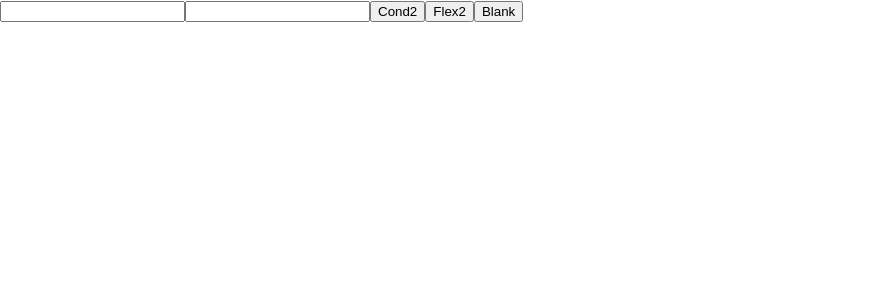
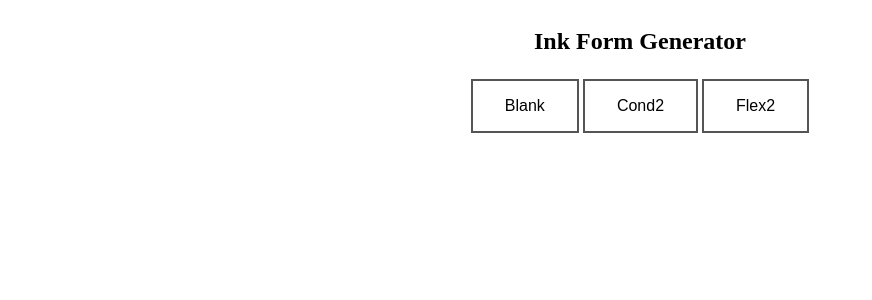
Before and after one commit to tsinco/vone-materials-tool, a React (Create React App) app: page / in a window 1280 px wide. Shown: the top 300 px of the page, without its empty margins (0-872 px from the left). Built offline with nearby package versions, Linux system fonts and the light colour scheme.

Commit message:
working code
generates form base on templates

```diff
--- a/src/App.css
+++ b/src/App.css
@@ -1,38 +1,34 @@
-.App {
-  text-align: center;
-}
-
-.App-logo {
-  height: 40vmin;
-  pointer-events: none;
-}
-
-@media (prefers-reduced-motion: no-preference) {
-  .App-logo {
-    animation: App-logo-spin infinite 20s linear;
-  }
-}
-
-.App-header {
-  background-color: #282c34;
-  min-height: 100vh;
+.body {
   display: flex;
   flex-direction: column;
   align-items: center;
-  justify-content: center;
-  font-size: calc(10px + 2vmin);
+}
+
+.button {
+  background-color: white;
+  color: black;
+  border: 2px solid #555555;
+  padding: 16px 32px;
+  text-align: center;
+  text-decoration: none;
+  display: inline-block;
+  font-size: 16px;
+  margin: 4px 2px;
+  transition-duration: 0.4s;
+  cursor: pointer;
+}
+
+.button :hover {
+  background-color: #555555;
   color: white;
 }
-
-.App-link {
-  color: #61dafb;
+input[type="text"],
+select {
+  width: 100%;
+  padding: 12px 20px;
+  margin: 8px 0;
+  display: inline-block;
+  border: 1px solid #ccc;
+  border-radius: 4px;
+  box-sizing: border-box;
 }
-
-@keyframes App-logo-spin {
-  from {
-    transform: rotate(0deg);
-  }
-  to {
-    transform: rotate(360deg);
-  }
-}
--- a/src/App.tsx
+++ b/src/App.tsx
@@ -1,10 +1,10 @@
 import "./App.css";
-import Form from "./Form/form";
 import Template from "./Form/template";
 
 function App() {
   return (
-    <div>
+    <div className="body">
+      <h2>Ink Form Generator</h2>
       <Template />
     </div>
   );
--- a/src/Form/form.tsx
+++ b/src/Form/form.tsx
@@ -1,4 +1,5 @@
-import React, { useState, useReducer } from "react";
+//import React, { useState } from "react";
+import { useForm } from "react-hook-form";
 import download from "./download";
 interface profile {
   name: string;
@@ -7,51 +8,66 @@ interface profile {
 }
 
 const Form: React.FC<profile> = (props) => {
-  const [state, setState] = useState({ ...props });
-  const handleSubmit = (e: React.FormEvent<HTMLFormElement>) => (obj: any) => {
-    e.preventDefault();
+  //const [state, setState] = useState({ ...props });
+  const { handleSubmit, register } = useForm<profile>({
+    defaultValues: {
+      ...props,
+    },
+  });
+
+  // const handleOnSubmit = (obj: any) => (
+  //   e: React.FormEvent<HTMLInputElement>
+  // ) => {
+  //   e.preventDefault();
+  //   const data = JSON.stringify(obj);
+  //   alert(data);
+  //   download(data, "data.json", "text/plain");
+  // };
+
+  const onSubmit = handleSubmit((obj) => {
     const data = JSON.stringify(obj);
     download(data, "data.json", "text/plain");
-  };
-  const handleOnChange = (name: string) => (
-    e: React.ChangeEvent<HTMLInputElement>
-  ) => {
-    setState({
-      ...state,
-      [name]: e.target.value,
-    });
-  };
+    // alert(JSON.stringify(data));
+  });
+  // const handleOnChange = (name: string) => (
+  //   e: React.ChangeEvent<HTMLInputElement>
+  // ) => {
+  //   setState({
+  //     ...state,
+  //     [name]: e.target.value,
+  //   });
+  // };
   return (
-    <form onSubmit={handleSubmit}>
+    <form onSubmit={onSubmit}>
       <div>
         <label htmlFor="type">Ink Type</label>
         <input
           name="type"
           type="text"
-          value={state.type}
-          onChange={handleOnChange("type")}
+          //value={state.type}
+          //onChange={handleOnChange("type")}
+          ref={register({ required: true })}
         />
 
         <label htmlFor="name"> Name</label>
         <input
           name="name"
           type="text"
-          value={state.name}
-          onChange={handleOnChange("name")}
+          //value={state.name}
+          //onChange={handleOnChange("name")}
+          ref={register({ required: true })}
         />
 
-        <label htmlFor="expiration"> Expiration Date</label>
+        <label htmlFor="expiration"> Expiration Date: </label>
         <input
           name="expiration"
           type="date"
           //value={new Date(state.expiration)}
-          onChange={handleOnChange("expiration")}
+          //onChange={handleOnChange("expiration")}
+          ref={register({ required: true })}
         />
-
-        <button type="submit" value="Download File">
-          Download
-        </button>
       </div>
+      <button type="submit">submit</button>
     </form>
   );
 };
--- a/src/Form/reducer.ts
+++ b/src/Form/reducer.ts
@@ -1,14 +1,13 @@
-import Form from "./form";
-type ActionType = {
+type InkType = {
   type: "Cond2" | "Flex2" | "Solder Paste Bi" | "Solder Paste Pb" | "Blank";
 };
 
-function reducer(state: any, action: ActionType) {
+function reducer(state: any, action: InkType) {
   switch (action.type) {
     case "Cond2":
       return {
-        type: "Flex2",
-        name: "BigMac",
+        type: "Cond2",
+        name: "Pizza",
         expiration: new Date("2011-01-08"),
       };
     case "Flex2":
--- a/src/Form/template.tsx
+++ b/src/Form/template.tsx
@@ -1,23 +1,52 @@
 import Form from "./form";
-import { useReducer } from "react";
+import { useReducer, useState } from "react";
 import reducer from "./reducer";
 
 const Templates: React.FC = () => {
+  const [available, setAvailable] = useState(false);
   const [state, dispatch] = useReducer(reducer, {
     type: "",
     name: "",
     expiration: new Date(),
   });
+  const handleOnclick = (template: any) => (
+    e: React.MouseEvent<HTMLButtonElement, MouseEvent>
+  ) => {
+    dispatch(template);
+    setAvailable(true);
+  };
   return (
     <main>
       <div>
-        <input name="type" type="text" value={state.type} />
-        <input name="name" type="text" value={state.name} />
-        <button onClick={() => dispatch({ type: "Cond2" })}>Cond2</button>
-        <button onClick={() => dispatch({ type: "Flex2" })}>Flex2</button>
-        <button onClick={() => dispatch({ type: "Blank" })}>Blank</button>
+        {!available ? (
+          <div>
+            <button
+              className="button"
+              onClick={handleOnclick({ type: "Blank" })}
+            >
+              Blank
+            </button>
+            <button
+              className="button"
+              onClick={handleOnclick({ type: "Cond2" })}
+            >
+              Cond2
+            </button>
+            <button
+              className="button"
+              onClick={handleOnclick({ type: "Flex2" })}
+            >
+              Flex2
+            </button>
+          </div>
+        ) : null}
       </div>
-      {/* <Form {...state}> </Form> */}
+      {available ? (
+        <div>
+          <button onClick={() => setAvailable(false)}>Back to Templates</button>
+          <Form {...state}> </Form>
+        </div>
+      ) : null}
     </main>
   );
 };
--- a/src/index.css
+++ /dev/null
@@ -1,13 +0,0 @@
-body {
-  margin: 0;
-  font-family: -apple-system, BlinkMacSystemFont, 'Segoe UI', 'Roboto', 'Oxygen',
-    'Ubuntu', 'Cantarell', 'Fira Sans', 'Droid Sans', 'Helvetica Neue',
-    sans-serif;
-  -webkit-font-smoothing: antialiased;
-  -moz-osx-font-smoothing: grayscale;
-}
-
-code {
-  font-family: source-code-pro, Menlo, Monaco, Consolas, 'Courier New',
-    monospace;
-}
--- a/src/index.tsx
+++ b/src/index.tsx
@@ -1,6 +1,5 @@
 import React from "react";
 import ReactDOM from "react-dom";
-import "./index.css";
 import App from "./App";
 
 ReactDOM.render(
```
Also changed, not shown: 1 other file (tests, documents, lock files or other folders).
